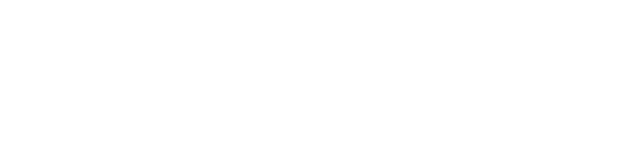
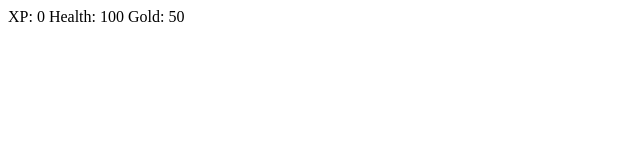
Before and after one commit to FRJ74/RolePlayingGame, a plain HTML site: page index.html in a window 1280 px wide. Shown: the whole page, without its empty margins (0-640 px from the left). Drawn offline with Linux system fonts and the light colour scheme.

Commit message:
Add 3 span elements to .stat

```diff
--- a/index.html
+++ b/index.html
@@ -7,7 +7,16 @@
     <title>RPG - Dragon Repeller</title>
 </head>
 <body>
-    <div id="game"></div>
+    <div id="game">
+        <div id="stats">
+            <span class="stat">XP: 0</span>
+            <span class="stat">Health: 100</span>
+            <span class="stat">Gold: 50</span>
+        </div>
+        <div id="controls"></div>
+        <div id="monsterStats"></div>
+        <div id="text"></div>
+    </div>
 
 </body>
 </html>
```
